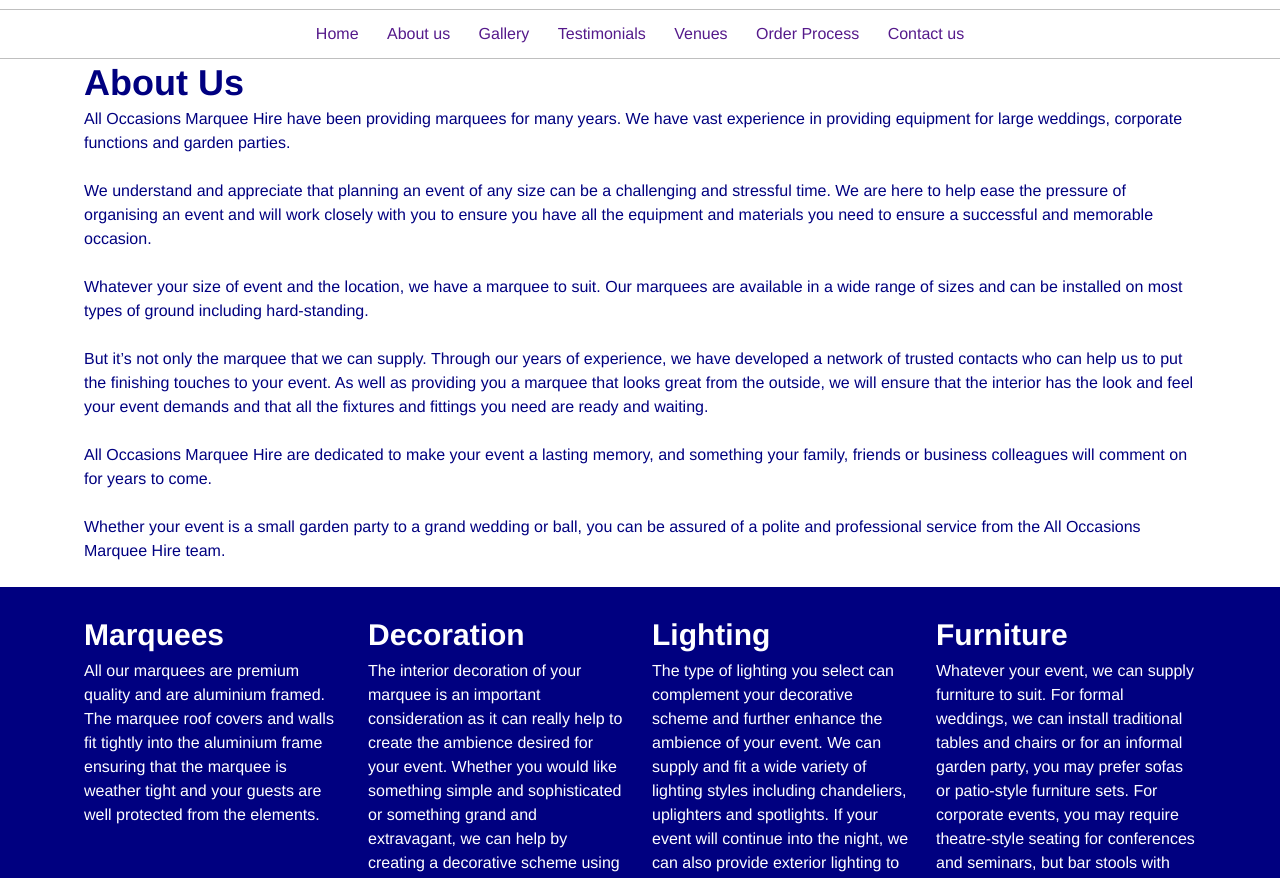
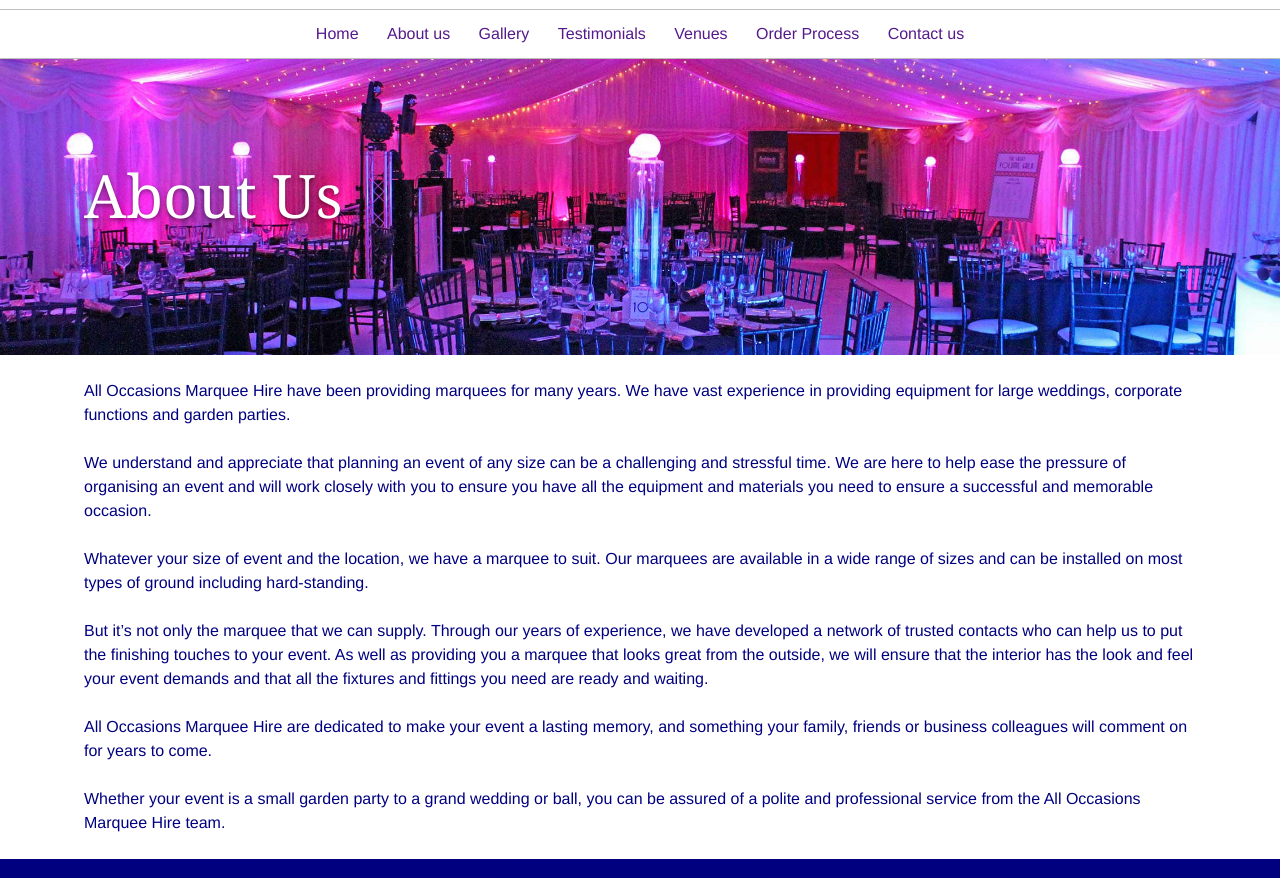
Before and after one commit to Josephwalker/all-occasions-marquee-hire, a website: page about-us.html in a window 1280 px wide. Shown: the part 106-984 px from the top of the page. Drawn offline with nearby package versions, Linux system fonts and the light colour scheme.

Commit message:
add banner

```diff
--- a/about-us.html
+++ b/about-us.html
@@ -39,8 +39,16 @@
                 </nav>
 
         </div>
+
+        <div class="banner mb">
+            <div class="wrap">
+                <div class="banner__inner">
+                    <h1 class="banner__heading">About Us</h1>
+                </div>
+            </div>
+        </div>
+
         <div class="wrap">
-            <h1>About Us</h1>
             <p>All Occasions Marquee Hire have been providing marquees for many years. We have vast experience in providing equipment for large weddings, corporate functions and garden parties.</p>
 
             <p>We understand and appreciate that planning an event of any size can be a challenging and stressful time. We are here to help ease the pressure of organising an event and will work closely with you to ensure you have all the equipment and materials you need to ensure a successful and memorable occasion.</p>
--- a/css/base.page.scss
+++ b/css/base.page.scss
@@ -45,8 +45,15 @@ body {
 
 	background-color: $c-blue;
 
+	background: linear-gradient(#000080, #101864);
+
 	color: $white;
 }
+
+h1, h2, h3, h4, h5, h6 {
+	font-weight: normal;
+}
+
 
 p {
 	margin-bottom: $inuit-base-spacing-unit;
--- a/css/style.css
+++ b/css/style.css
@@ -540,7 +540,13 @@ body {
   margin-top: 24px;
   padding-bottom: 48px;
   background-color: #000080;
+  background: -webkit-linear-gradient(#000080, #101864);
+  background: linear-gradient(#000080, #101864);
   color: #fff;
+}
+
+h1, h2, h3, h4, h5, h6 {
+  font-weight: normal;
 }
 
 p {
```
Also changed, not shown: build/css/style.min.css.
